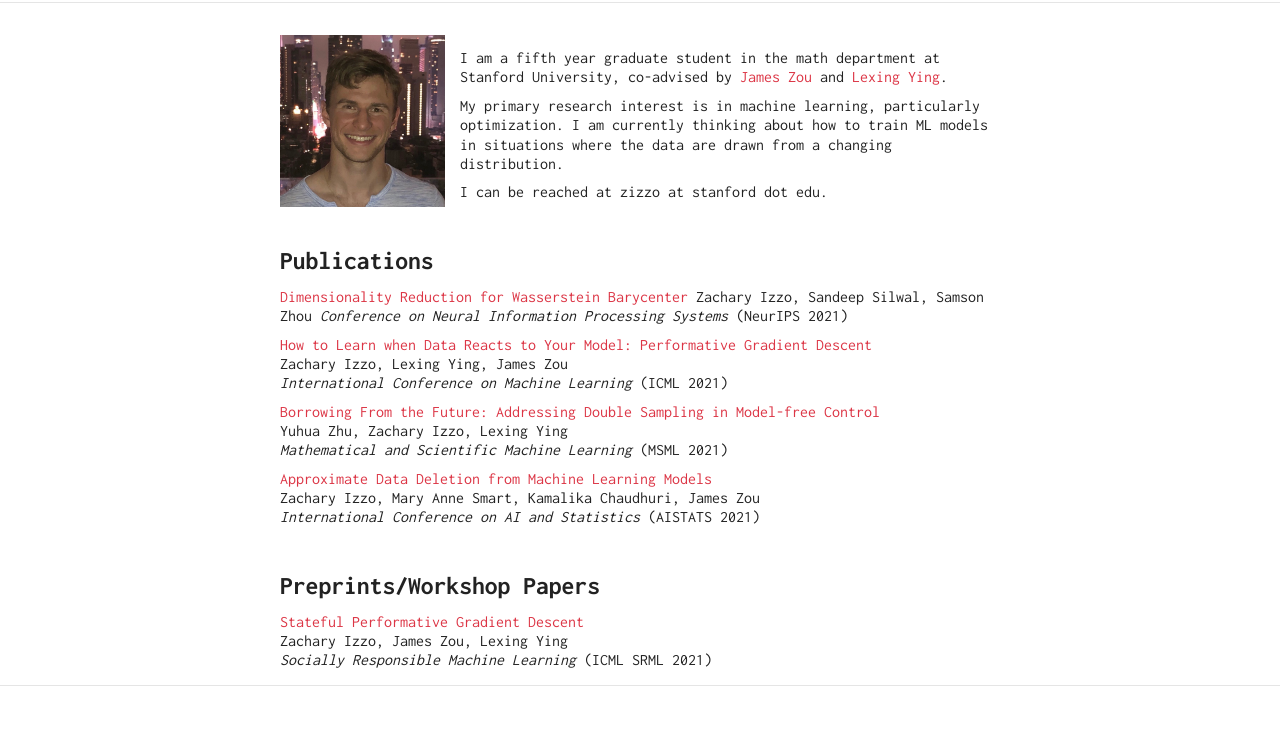
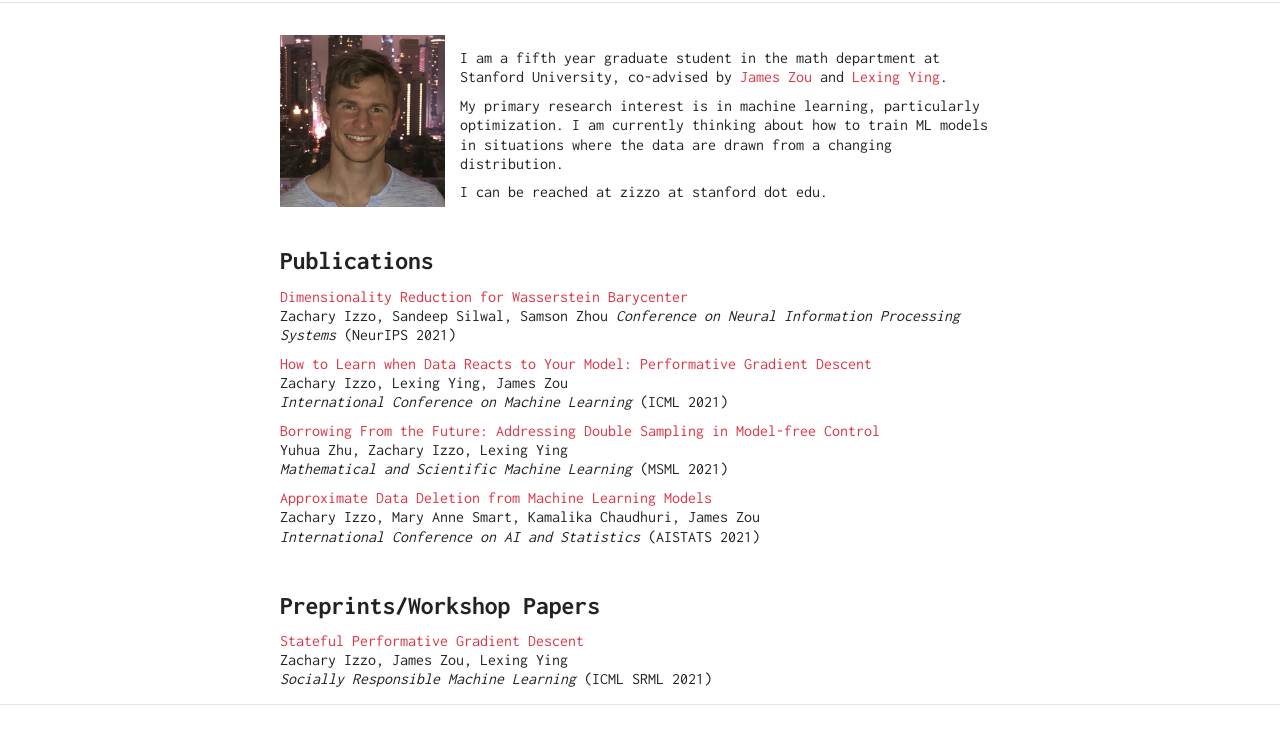
Before and after one commit to zleizzo/zleizzo.github.io, a plain HTML site: page index.html in a window 1280 px wide. Shown: the part 110-854 px from the top of the page. Drawn offline with nearby package versions, Linux system fonts and the light colour scheme.

Commit message:
Update _index.md zleizzo/hugo@54de1484712591876d856fd5742c579daf11f1a1

```diff
--- a/index.html
+++ b/index.html
@@ -1,5 +1,4 @@
 <!doctype html><html><head><meta name=generator content="Hugo 0.59.1"><meta charset=utf-8><meta name=viewport content="width=device-width,initial-scale=1,shrink-to-fit=no"><title>Zach Izzo</title><meta name=description content="Research blog"><meta name=author content="Zachary Izzo"><link href="https://fonts.googleapis.com/css2?family=Inconsolata:wght@400;700&display=swap" rel=stylesheet><link rel=stylesheet href=https://cdn.jsdelivr.net/npm/bootstrap@4.5.3/dist/css/bootstrap.min.css integrity=sha384-TX8t27EcRE3e/ihU7zmQxVncDAy5uIKz4rEkgIXeMed4M0jlfIDPvg6uqKI2xXr2 crossorigin=anonymous><link rel=stylesheet href=/sass/researcher.min.css><link rel=icon type=image/ico href=https://zleizzo.github.io/favicon.ico><link rel=alternate type=application/rss+xml href=https://zleizzo.github.io/index.xml title="Zach Izzo"></head><body><div class="container mt-5"><nav class="navbar navbar-expand-sm flex-column flex-sm-row text-nowrap p-0"><a class="navbar-brand mx-0 mr-sm-auto" href=https://zleizzo.github.io>Zach Izzo</a><div class="navbar-nav flex-row flex-wrap justify-content-center"><a class="nav-item nav-link" href=/>Home</a>
 <span class="nav-item navbar-text mx-1">/</span>
-<a class="nav-item nav-link" href=/blog>Blog</a></div></nav></div><hr><div id=content><div class=container><p>&nbsp;<img align=left style=padding-right:15px src=me.jpg width=25%></p><p>I am a fifth year graduate student in the math department at Stanford University, co-advised by <a href=https://www.james-zou.com/>James Zou</a> and <a href=https://web.stanford.edu/~lexing/>Lexing Ying</a>.</p><p>My primary research interest is in machine learning, particularly optimization. I am currently thinking about how to train ML models in situations where the data are drawn from a changing distribution.</p><p>I can be reached at zizzo at stanford dot edu.</p><p><br></p><h2 id=publications>Publications</h2><p><a href=https://arxiv.org/abs/2110.08991>Dimensionality Reduction for Wasserstein Barycenter</a>
-Zachary Izzo, Sandeep Silwal, Samson Zhou
+<a class="nav-item nav-link" href=/blog>Blog</a></div></nav></div><hr><div id=content><div class=container><p>&nbsp;<img align=left style=padding-right:15px src=me.jpg width=25%></p><p>I am a fifth year graduate student in the math department at Stanford University, co-advised by <a href=https://www.james-zou.com/>James Zou</a> and <a href=https://web.stanford.edu/~lexing/>Lexing Ying</a>.</p><p>My primary research interest is in machine learning, particularly optimization. I am currently thinking about how to train ML models in situations where the data are drawn from a changing distribution.</p><p>I can be reached at zizzo at stanford dot edu.</p><p><br></p><h2 id=publications>Publications</h2><p><a href=https://arxiv.org/abs/2110.08991>Dimensionality Reduction for Wasserstein Barycenter</a><br>Zachary Izzo, Sandeep Silwal, Samson Zhou
 <em>Conference on Neural Information Processing Systems</em> (NeurIPS 2021)</p><p><a href=https://arxiv.org/abs/2102.07698>How to Learn when Data Reacts to Your Model: Performative Gradient Descent</a><br>Zachary Izzo, Lexing Ying, James Zou<br><em>International Conference on Machine Learning</em> (ICML 2021)</p><p><a href=https://arxiv.org/abs/2006.06173>Borrowing From the Future: Addressing Double Sampling in Model-free Control</a><br>Yuhua Zhu, Zachary Izzo, Lexing Ying<br><em>Mathematical and Scientific Machine Learning</em> (MSML 2021)</p><p><a href=https://arxiv.org/abs/2002.10077>Approximate Data Deletion from Machine Learning Models</a><br>Zachary Izzo, Mary Anne Smart, Kamalika Chaudhuri, James Zou<br><em>International Conference on AI and Statistics</em> (AISTATS 2021)</p><p><br></p><h2 id=preprints-workshop-papers>Preprints/Workshop Papers</h2><p><a href=https://icmlsrml2021.github.io/paper.html>Stateful Performative Gradient Descent</a><br>Zachary Izzo, James Zou, Lexing Ying<br><em>Socially Responsible Machine Learning</em> (ICML SRML 2021)</p></div></div><div id=footer class=mb-5><hr><div class="container text-center"><a href=https://zleizzo.github.io><small></small></a></div></div></body></html>
```
